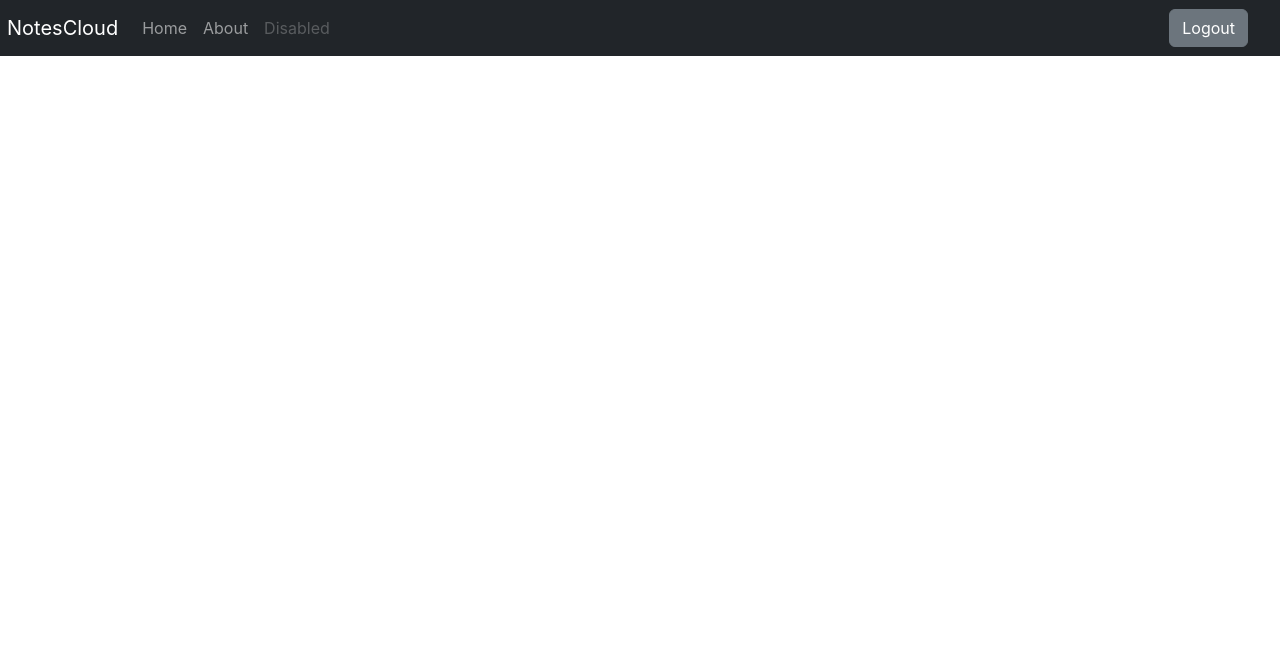
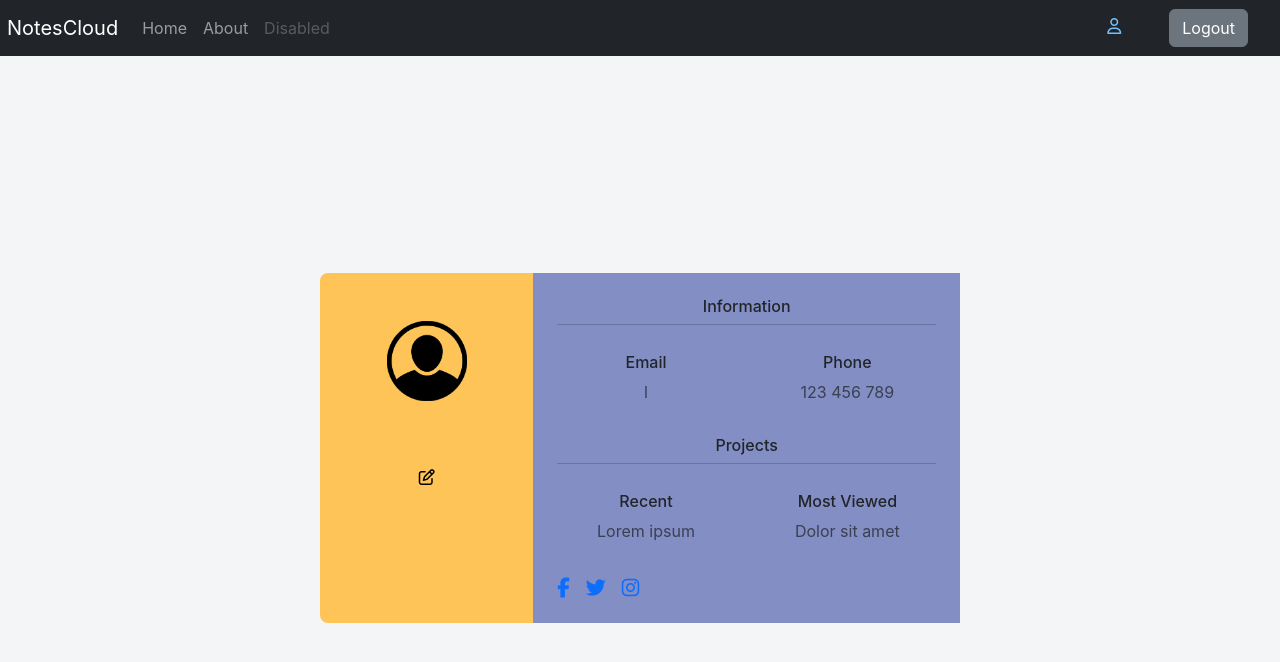
Before and after one commit to SupercoolKartik/DemoAB-2, a React (Create React App) app: page /user in a window 1280 px wide. Shown: the top 662 px of the page. Built offline with nearby package versions, Linux system fonts and the light colour scheme; no server answers; sample sign-in values are in the browser's storage.

Commit message:
Added a User Profile section and required functionality to see Logged in user's details

```diff
--- a/src/App.js
+++ b/src/App.js
@@ -8,6 +8,7 @@ import Login from "./components/login";
 import Signup from "./components/signup";
 import { useState } from "react";
 import Alert from "./components/alert";
+import User from "./components/user";
 
 function App() {
   const [alert, setalert] = useState(null);
@@ -28,6 +29,7 @@ function App() {
             <Routes>
               <Route exact path="/" element={<Home showAlert={showAlert} />} />
               <Route exact path="/about" element={<About />} />
+              <Route exact path="/user" element={<User />} />
               <Route
                 exact
                 path="/login"
--- a/src/components/navbar.js
+++ b/src/components/navbar.js
@@ -74,13 +74,22 @@ export default function Navbar() {
             </Link>
           </div>
         ) : (
+          <div>
+            <Link to="/user">
+              <i
+                className="fa-regular fa-user mx-5"
+                title="User Profile"
+                style={{ color: "#74C0FC" }}
+              ></i>
+            </Link>
             <button
-            className="btn btn-secondary"
+              className="btn btn-secondary mr-5 ml-1"
               style={{ marginRight: "2rem" }}
               onClick={logoutHandler}
             >
               Logout
             </button>
+          </div>
         )}
       </nav>
     </>
--- /dev/null
+++ b/src/components/user.js
@@ -0,0 +1,109 @@
+import React, { useState, useEffect } from "react";
+import userImage from "../resources/user.png";
+
+const User = () => {
+  //Getting user details
+  const [user, setUser] = useState([]);
+
+  const getUserData = async () => {
+    const response = await fetch("http://localhost:5000/api/auth/getuserdata", {
+      method: "GET",
+      headers: {
+        "Content-Type": "application/json",
+        "auth-token": localStorage.getItem("token"),
+      },
+    });
+    const responseData = await response.json();
+
+    setUser(responseData);
+    console.log(responseData);
+    console.log(user);
+  };
+  useEffect(() => {
+    // return () => {
+    getUserData();
+
+    // };
+    // eslint-disable-next-line
+  }, []);
+  return (
+    <>
+      <section className="vh-100" style={{ backgroundColor: "#f4f5f7" }}>
+        <div className="py-5 h-100">
+          <div className="d-flex justify-content-center align-items-center h-100">
+            <div className="col-lg-6 mb-4 mb-lg-0">
+              <div className="mb-3" style={{ borderRadius: ".5rem" }}>
+                <div className="row g-0">
+                  <div
+                    className="col-md-4 gradient-custom text-center text-black"
+                    style={{
+                      borderTopLeftRadius: ".5rem",
+                      borderBottomLeftRadius: ".5rem",
+                      backgroundColor: "#ffc457",
+                    }}
+                  >
+                    <img
+                      src={userImage}
+                      alt="Avatar"
+                      className="img-fluid my-5"
+                      style={{ width: "80px" }}
+                    />
+                    <h5>{user.username}</h5>
+                    <p>
+                      <small>{user._id}</small>
+                    </p>
+                    <i className="far fa-edit mb-5"></i>
+                  </div>
+                  <div
+                    className="col-md-8"
+                    style={{ backgroundColor: "rgb(131 142 197)" }}
+                  >
+                    <div className="card-body p-4">
+                      <h6>Information</h6>
+                      <hr className="mt-0 mb-4" />
+                      <div className="row pt-1">
+                        <div className="col mb-3">
+                          <h6>Email</h6>
+                          <p className="text-muted">{user.email}l</p>
+                        </div>
+                        <div className="col mb-3">
+                          <h6>Phone</h6>
+                          <p className="text-muted">123 456 789</p>
+                        </div>
+                      </div>
+                      <h6>Projects</h6>
+                      <hr className="mt-0 mb-4" />
+                      <div className="row pt-1">
+                        <div className="col mb-3">
+                          <h6>Recent</h6>
+                          <p className="text-muted">Lorem ipsum</p>
+                        </div>
+                        <div className="col mb-3">
+                          <h6>Most Viewed</h6>
+                          <p className="text-muted">Dolor sit amet</p>
+                        </div>
+                      </div>
+                      <div className="d-flex justify-content-start">
+                        <a href="#!">
+                          <i className="fab fa-facebook-f fa-lg me-3"></i>
+                        </a>
+                        <a href="#!">
+                          <i className="fab fa-twitter fa-lg me-3"></i>
+                        </a>
+                        <a href="#!">
+                          <i className="fab fa-instagram fa-lg"></i>
+                        </a>
+                      </div>
+                    </div>
+                  </div>
+                </div>
+              </div>
+            </div>
+          </div>
+        </div>
+      </section>
+    </>
+  );
+};
+
+export default User;
--- a/src/context/noteState.js
+++ b/src/context/noteState.js
@@ -3,9 +3,13 @@ import NoteContext from "./noteContext";
 
 const NoteState = (props) => {
   // eslint-disable-next-line
-  const [notes, setNotes] = useState([]);
+
   const host = "http://localhost:5000";
 
+  ////FUNCTIONS
+
+  //Fetch all notes by a user
+  const [notes, setNotes] = useState([]);
   const getNotes = async () => {
     const res = await fetch(`${host}/api/notes/fetchallnotes`, {
       method: "GET",
@@ -18,8 +22,6 @@ const NoteState = (props) => {
     const responseData = await res.json();
     setNotes(responseData);
   };
-
-  ////FUNCTIONS
 
   //Create a new Note
   const addNote = useCallback(async (title, description, tag) => {
```
Also changed, not shown: src/resources/user.png (added). Lines whose indentation alone changed are shown as unchanged.
